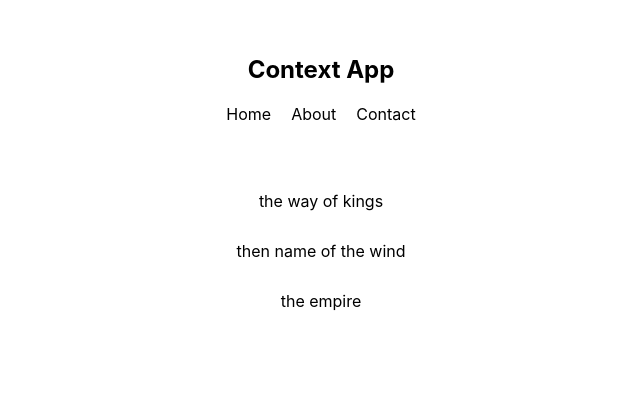
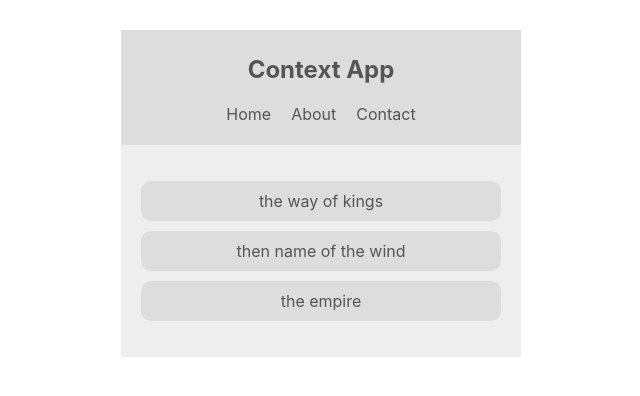
Before and after one commit to gmroldan/contextapp, a React (Create React App) app: page / in a window 1280 px wide. Shown: the top 396 px of the page, without its empty margins (319-959 px from the left). Built offline with nearby package versions, Linux system fonts and the light colour scheme.

Commit message:
Accessing Context - 1

```diff
--- a/src/components/BookList.js
+++ b/src/components/BookList.js
@@ -1,13 +1,19 @@
-import React, { Component } from 'react'
+import React, { Component } from 'react';
+import { ThemeContext } from '../context/ThemeContext';
 
 export default class BookList extends Component {
+    static contextType = ThemeContext;
+
     render() {
+        const { isLightTheme, light, dark } = this.context;
+        const theme = isLightTheme ? light : dark;
+
         return (
-            <div className="book-list">
+            <div className="book-list" style={ { background: theme.bg, color: theme.syntax} }>
                 <ul>
-                    <li>the way of kings</li>
-                    <li>then name of the wind</li>
-                    <li>the empire</li>
+                    <li style={ { background: theme.ui } }>the way of kings</li>
+                    <li style={ { background: theme.ui } }>then name of the wind</li>
+                    <li style={ { background: theme.ui } }>the empire</li>
                 </ul>
             </div>
         )
--- a/src/components/Navbar.js
+++ b/src/components/Navbar.js
@@ -1,9 +1,15 @@
 import React, { Component } from 'react'
+import { ThemeContext } from  '../context/ThemeContext';
 
 export default class Navbar extends Component {
+    static contextType = ThemeContext
+
     render() {
+        const { isLightTheme, light, dark } = this.context;
+        const theme = isLightTheme ? light : dark;
+
         return (
-            <nav>
+            <nav style={ { background: theme.ui, color: theme.syntax } }>
                 <h1>Context App</h1>
                 <ul>
                     <li>Home</li>
```
